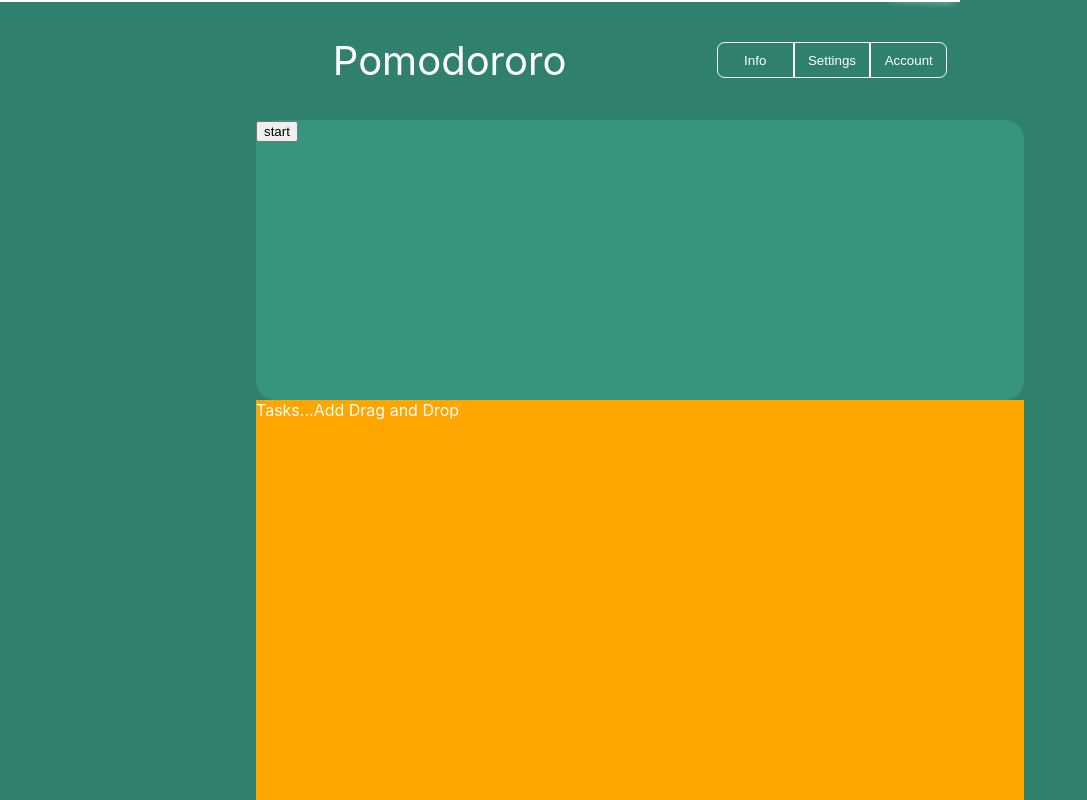
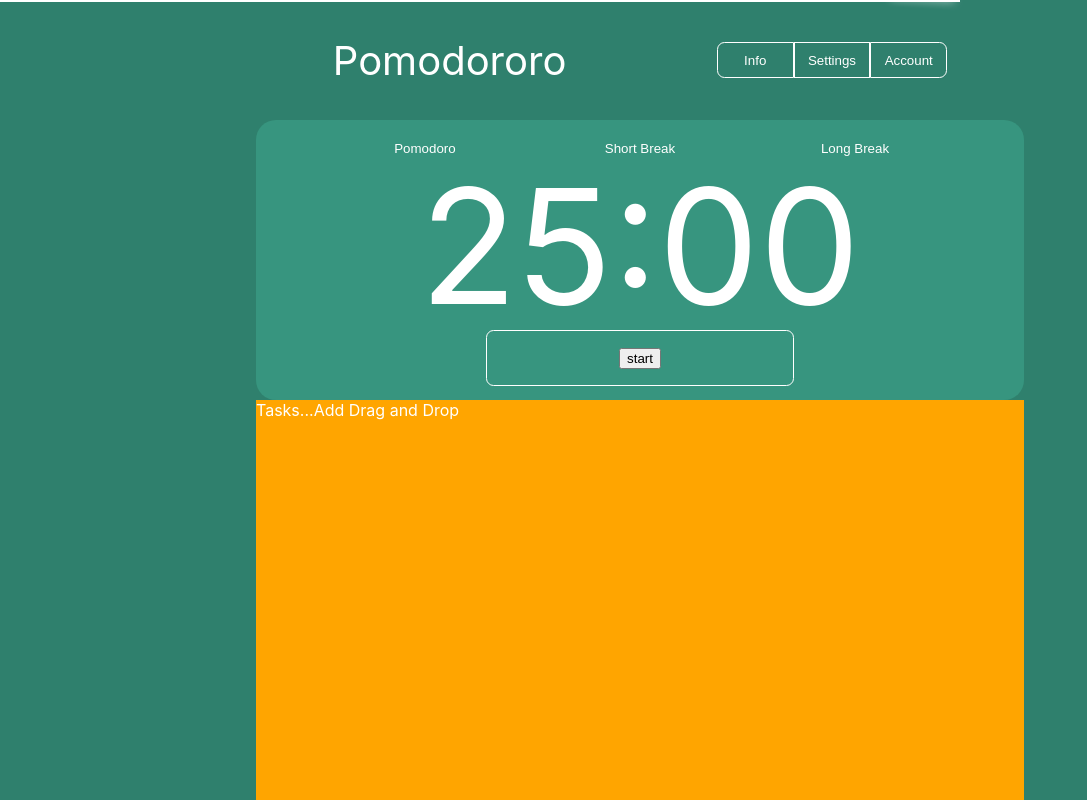
Before and after one commit to nameistao/Pomokanban, a Next.js app: page / in a window 1280 px wide. Shown: the whole page, without its empty margins (0-1087 px from the left). Built offline with nearby package versions, Linux system fonts and the light colour scheme.

Commit message:
add basic styling for timer and StartStopButton

```diff
--- a/components/TimerBox.tsx
+++ b/components/TimerBox.tsx
@@ -1,5 +1,8 @@
 import React, { MouseEventHandler } from "react";
 import styled from "styled-components";
+import TimerOptions from "components/timerBoxComponents/TimerOptions";
+import Timer from "components/timerBoxComponents/Timer";
+import StartStopButton from "./timerBoxComponents/StartStopButton";
 
 const StyledSection = styled.section`
   height: 35vh;
@@ -8,6 +11,8 @@ const StyledSection = styled.section`
   margin: 0 auto 0 auto;
   background: #37957f;
   border-radius: 20px;
+  display: flex;
+  flex-direction: column;
 `;
 
 interface IProps {
@@ -17,7 +22,9 @@ interface IProps {
 const TimerBox = ({ startStopHandler }: IProps) => {
   return (
     <StyledSection>
-      <button onClick={startStopHandler}>start</button>
+      <TimerOptions />
+      <Timer />
+      <StartStopButton />
     </StyledSection>
   );
 };
--- /dev/null
+++ b/components/timerBoxComponents/ButtonGroup.tsx
@@ -0,0 +1,36 @@
+import styled from "styled-components";
+
+const StyledButtonGroup = styled.div`
+  height: 100%;
+  width: 80%;
+  display: flex;
+  align-items: center;
+  margin: auto;
+  justify-content: space-between;
+
+  button {
+    background-color: inherit;
+    color: white;
+    cursor: pointer;
+    width: 30%;
+    height: 70%;
+    border: none;
+
+    :hover {
+      border: 1px solid #fff;
+      border-radius: 7.5px;
+    }
+  }
+`;
+
+const ButtonGroup = () => {
+  return (
+    <StyledButtonGroup>
+      <button>Pomodoro</button>
+      <button>Short Break</button>
+      <button>Long Break</button>
+    </StyledButtonGroup>
+  );
+};
+
+export default ButtonGroup;
--- /dev/null
+++ b/components/timerBoxComponents/StartStopButton.tsx
@@ -0,0 +1,29 @@
+import styled from "styled-components";
+
+const StyledStartStopButtonWrapper = styled.section`
+  width: 100%;
+  height: 30%;
+  background: purple;
+  text-align: center;
+  display: flex;
+  align-items: center;
+`;
+
+const StyledStartStopButton = styled.button`
+  width: 40%;
+  height: 20%;
+  margin: auto;
+  border-radius: 7.5px;
+  background-color: inherit;
+  border: 1px #fff solid;
+`;
+
+const StartStopButton = () => {
+  return (
+    <StyledStartStopButton>
+      <button>start</button>
+    </StyledStartStopButton>
+  );
+};
+
+export default StartStopButton;
--- /dev/null
+++ b/components/timerBoxComponents/Timer.tsx
@@ -0,0 +1,24 @@
+import styled from "styled-components";
+
+const StyledTimerWrapper = styled.section`
+  width: 100%;
+  height: 50%;
+  display: flex;
+  align-items: center;
+  text-align: center;
+`;
+
+const StyledTimer = styled.div`
+  width: 100%;
+  font-size: 10rem;
+`;
+
+const Timer = () => {
+  return (
+    <StyledTimerWrapper>
+      <StyledTimer>25:00</StyledTimer>
+    </StyledTimerWrapper>
+  );
+};
+
+export default Timer;
--- /dev/null
+++ b/components/timerBoxComponents/TimerOptions.tsx
@@ -0,0 +1,17 @@
+import styled from "styled-components";
+import ButtonGroup from "components/timerBoxComponents/ButtonGroup";
+
+const StyledTimerOptions = styled.section`
+  width: 100%;
+  height: 20%;
+`;
+
+const TimerOptions = () => {
+  return (
+    <StyledTimerOptions>
+      <ButtonGroup />
+    </StyledTimerOptions>
+  );
+};
+
+export default TimerOptions;
--- a/pages/index.tsx
+++ b/pages/index.tsx
@@ -23,7 +23,6 @@ const Home: NextPage = () => {
 
   const startStopHandler = () => {
     const end = new Date(new Date().getTime() + 1 * 60000);
-    alert(new Date(new Date().getTime() + 25 * 60000).toLocaleTimeString());
     console.log(end.getTime());
     const interval = setInterval(() => {
       let diff = end.getTime() - new Date().getTime();
```
